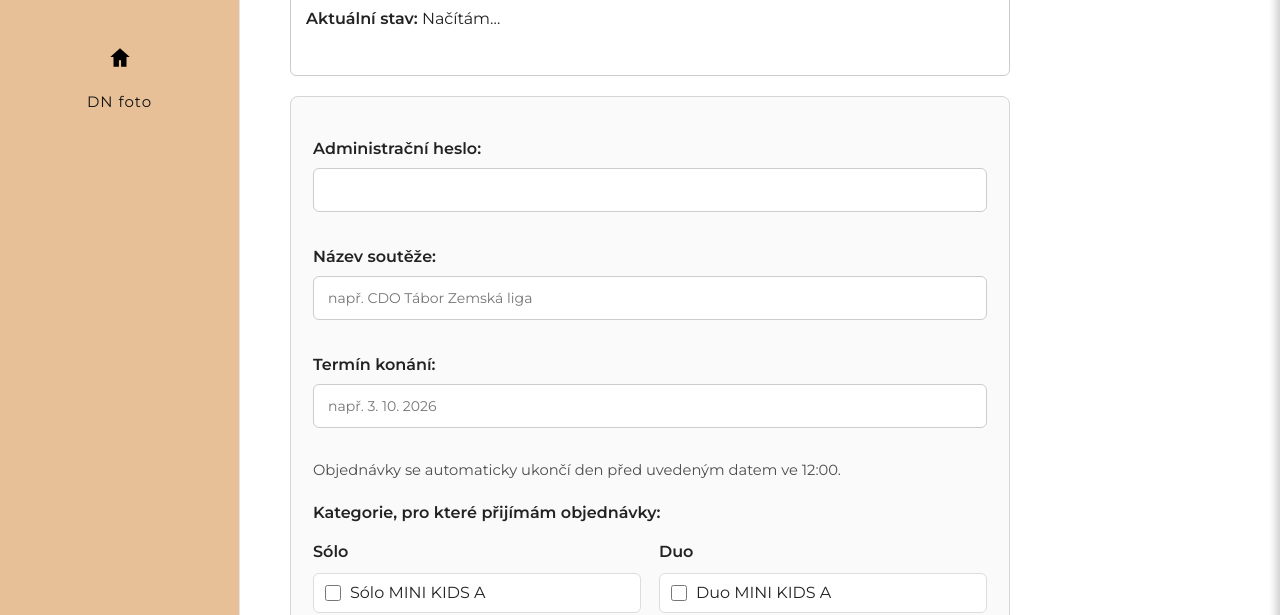
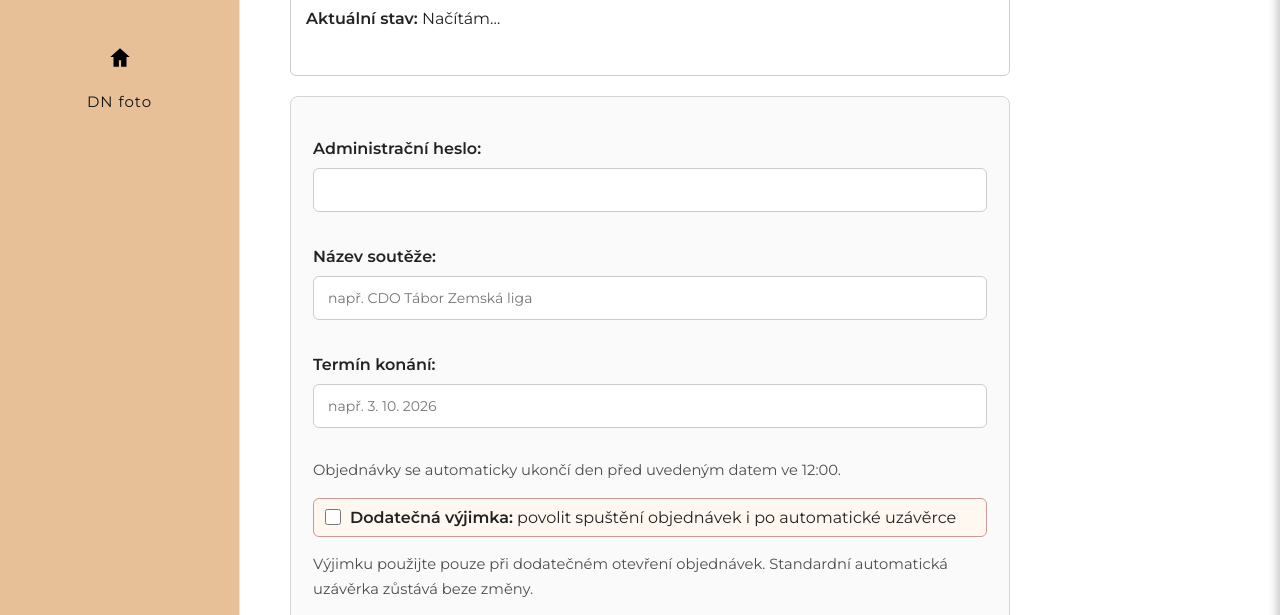
Before and after one commit to Kaplan007/Web-test, a plain HTML site: page admin-foceni.html in a window 1280 px wide. Shown: the part 158-773 px from the top of the page. Drawn offline with Linux system fonts and the light colour scheme.

Commit message:
Add admin checkbox for retroactive order opening

```diff
--- a/admin-foceni.html
+++ b/admin-foceni.html
@@ -132,6 +132,8 @@
 <label class="main-label" for="competitionDate">Termín konání:</label>
 <input id="competitionDate" inputmode="numeric" maxlength="30" placeholder="např. 3. 10. 2026" type="text"/>
 <p class="small">Objednávky se automaticky ukončí den před uvedeným datem ve 12:00.</p>
+<label class="category-item" style="margin-top:12px;border-color:#c99;background:#fff8f0;"><input id="allowRetroactive" type="checkbox"/> <span><strong>Dodatečná výjimka:</strong> povolit spuštění objednávek i po automatické uzávěrce</span></label>
+<p class="small">Výjimku použijte pouze při dodatečném otevření objednávek. Standardní automatická uzávěrka zůstává beze změny.</p>
 <label class="main-label">Kategorie, pro které přijímám objednávky:</label>
 <div class="categories" id="categories">
 <div class="category-group">
```
